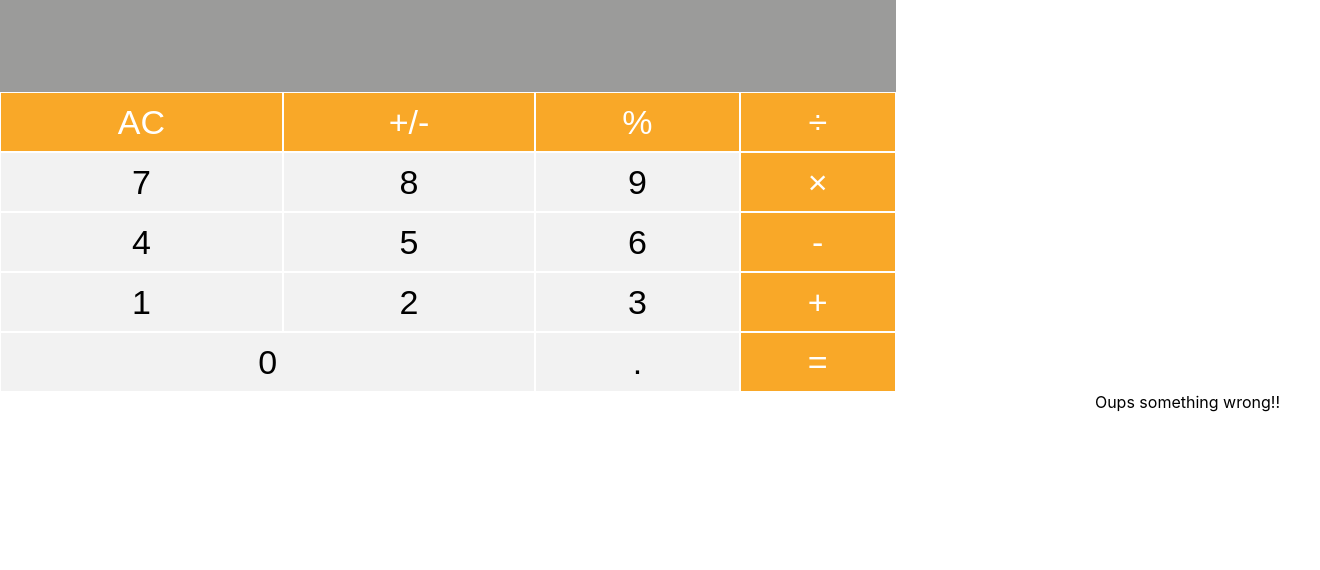
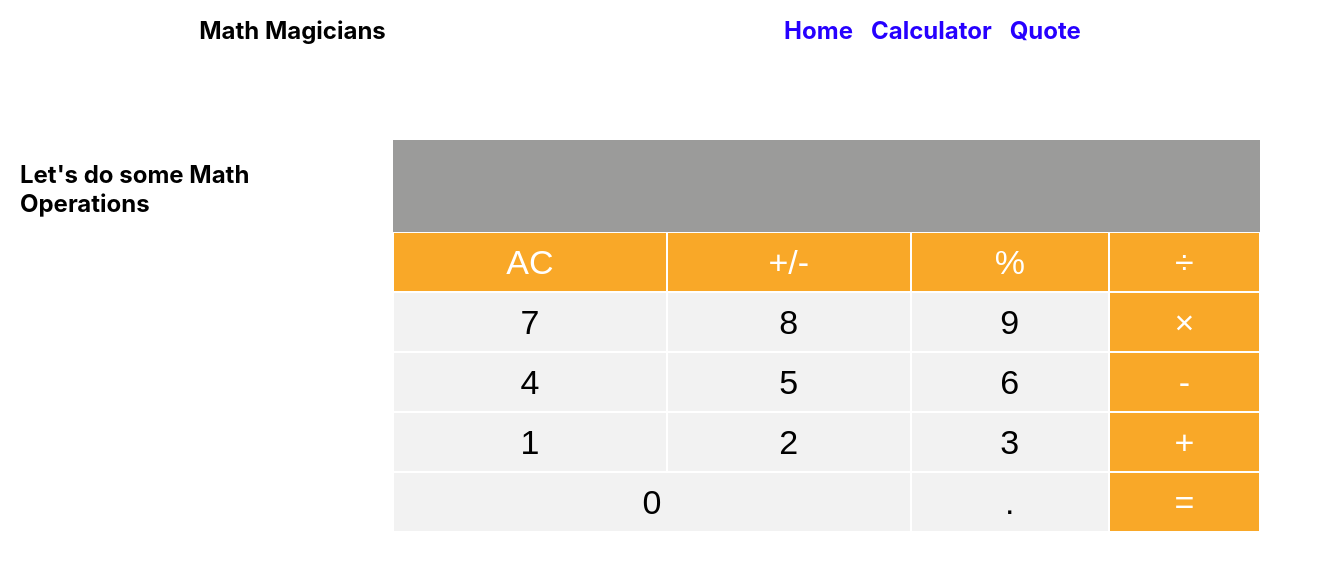
Before and after one commit to touredri/calculator, a React (Create React App) app: page /calculator in a window 1280 px wide. Shown: the top 570 px of the page, 1320 px wide, since content can reach past the window. Built offline with nearby package versions, Linux system fonts and the light colour scheme; no server answers.

Commit message:
Maked pages for home, quote & calculatorc

```diff
--- a/package.json
+++ b/package.json
@@ -7,10 +7,14 @@
     "@testing-library/react": "^13.4.0",
     "@testing-library/user-event": "^13.5.0",
     "big.js": "^6.2.1",
+    "localforage": "^1.10.0",
+    "match-sorter": "^6.3.1",
     "prop-types": "^15.8.1",
     "react": "^18.2.0",
     "react-dom": "^18.2.0",
+    "react-router-dom": "^6.11.0",
     "react-scripts": "5.0.1",
+    "sort-by": "^1.2.0",
     "web-vitals": "^2.1.4"
   },
   "scripts": {
@@ -48,7 +52,7 @@
     "eslint-plugin-jsx-a11y": "^6.7.1",
     "eslint-plugin-react": "^7.32.2",
     "eslint-plugin-react-hooks": "^4.6.0",
-    "stylelint": "^14.0.0",
+    "stylelint": "^13.13.1",
     "stylelint-config-standard": "^21.0.0",
     "stylelint-csstree-validator": "^1.9.0",
     "stylelint-scss": "^3.21.0"
--- a/src/App.js
+++ b/src/App.js
@@ -1,12 +1,19 @@
 import './App.css';
-import DisplayQuote from './components/DisplayQuote';
+import { Routes, Route } from 'react-router-dom';
+import DisplayQuote from './components/quote/DisplayQuote';
 import Calculator from './components/calculator';
+import Home from './components/Home';
+import NavBar from './components/NavBar';
 
 function App() {
   return (
     <div className="App">
-      <Calculator />
-      <DisplayQuote />
+      <NavBar />
+      <Routes>
+        <Route path="/" element={<Home />} />
+        <Route path="/:Calculator" element={<Calculator />} />
+        <Route path="/quote" element={<DisplayQuote />} />
+      </Routes>
     </div>
   );
 }
--- /dev/null
+++ b/src/components/Home.js
@@ -0,0 +1,18 @@
+import React from 'react';
+
+export default function Home() {
+  return (
+    <div className="home">
+      <h2>Welcome to our page</h2>
+      <div style={{ padding: '50px' }}>
+        Welcome to our math website! Here, you can easily perform various
+        mathematical operations and calculations, whether you&apos;re a student, a
+        teacher, or just someone who loves math. Our user-friendly interface
+        makes it easy to input equations and get accurate results in no time.
+        Whether you need to solve equations, graph functions, or perform complex
+        calculations, we&apos;ve got you covered. So, let&apos;s get started and explore
+        the exciting world of mathematics together!
+      </div>
+    </div>
+  );
+}
--- /dev/null
+++ b/src/components/NavBar.js
@@ -0,0 +1,16 @@
+import React from 'react';
+import { Link } from 'react-router-dom';
+import './calculator.css';
+
+export default function NavBar() {
+  return (
+    <nav>
+      <h1>Math Magicians</h1>
+      <div className="links">
+        <Link to="/" className="link">Home </Link>
+        <Link to="/calculator" className="link">Calculator </Link>
+        <Link to="/quote" className="link">Quote </Link>
+      </div>
+    </nav>
+  );
+}
--- a/src/components/calculator.css
+++ b/src/components/calculator.css
@@ -61,3 +61,39 @@ button:focus {
   width: 60%;
   font-weight: bold;
 }
+
+nav {
+  display: flex;
+  justify-content: space-around;
+  align-items: center;
+  height: 60px;
+}
+
+.links {
+  display: flex;
+  justify-content: space-around;
+  align-items: center;
+  gap: 18px;
+}
+
+.link {
+  text-decoration: none;
+  color: #2600ff;
+  font-size: 1.5rem;
+  font-weight: bold;
+}
+
+.home {
+  display: flex;
+  flex-direction: column;
+  justify-content: center;
+  align-items: center;
+  gap: 20px;
+  margin-top: 60px;
+  font-size: 1.5rem;
+  padding: 20px;
+}
+
+.home h2 {
+  color: green;
+}
--- a/src/components/calculator.js
+++ b/src/components/calculator.js
@@ -11,10 +11,31 @@ const Calculator = () => {
     setObj(newObj);
   };
   return (
-    <div className="calculator">
-      <DisplayResult result={obj.total} next={obj.next} operation={obj.operation} />
-      { ' ' }
-      <CalculatorKey handleClick={handleClick} />
+    <div
+      className="calculator"
+      style={{
+        display: 'flex',
+        justifyContent: 'space-between',
+        marginTop: '60px',
+        gap: '20px',
+        width: '100%',
+        padding: '20px',
+      }}
+    >
+      <h2 style={{ textAlign: 'left' }}>Let&apos;s do some Math Operations</h2>
+      <div
+        style={{
+          width: '70%',
+          marginRight: '40px',
+        }}
+      >
+        <DisplayResult
+          result={obj.total}
+          next={obj.next}
+          operation={obj.operation}
+        />
+        <CalculatorKey handleClick={handleClick} />
+      </div>
     </div>
   );
 };
--- a/src/components/DisplayQuote.js
+++ b/src/components/quote/DisplayQuote.js
@@ -1,5 +1,5 @@
 import { useState, useEffect } from 'react';
-import './calculator.css';
+import '../calculator.css';
 
 const DisplayQuote = () => {
   const [quote, setQuote] = useState([]);
@@ -33,9 +33,18 @@ const DisplayQuote = () => {
   if (hasError) return <div>Oups something wrong!!</div>;
 
   return (
-    <div className="quote">
-      <div>Quote of the day</div>
-      <p>
+    <div
+      className="quote"
+      style={{
+        display: 'flex',
+        justifyContent: 'center',
+        alignItems: 'center',
+        flexDirection: 'column',
+        width: '100%',
+      }}
+    >
+      <div style={{ textAlign: 'center', color: 'black' }}>Quote of the day</div>
+      <p style={{ textAlign: 'center' }}>
         &quot;
         {quote[0]}
         &quot;
--- a/src/index.js
+++ b/src/index.js
@@ -1,11 +1,12 @@
 import React from 'react';
 import ReactDOM from 'react-dom/client';
 import './index.css';
+import { BrowserRouter } from 'react-router-dom';
 import App from './App';
 
 const root = ReactDOM.createRoot(document.getElementById('root'));
 root.render(
-  <React.StrictMode>
+  <BrowserRouter>
     <App />
-  </React.StrictMode>,
+  </BrowserRouter>,
 );
```
Also changed, not shown: .stylelintrc.json, 1 other file (tests, documents, lock files or other folders).
